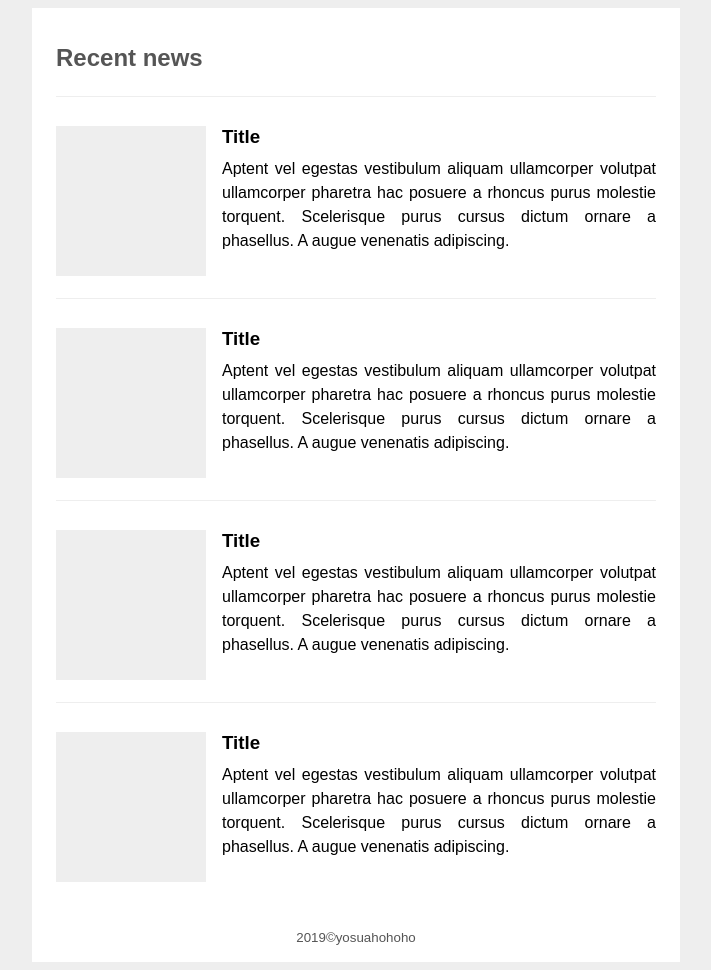
After one commit to urian121/Crear-Sala-de-comentarios-con-PHP-Javascript-Mysql-Facil, a PHP site: page /The-media-object3.html in a window 1280 px wide. The commit adds this page. Shown: the whole page, without its empty margins (284-995 px from the left). Run offline with PHP 8.4, Linux system fonts and the light colour scheme.

Commit message:
trabajando

```diff
--- /dev/null
+++ b/The-media-object3.html
@@ -0,0 +1,147 @@
+<!DOCTYPE html>
+<html lang="en">
+<head>
+  <meta charset="UTF-8">
+  <meta http-equiv="X-UA-Compatible" content="IE=edge">
+  <meta name="viewport" content="width=device-width, initial-scale=1.0">
+  <link href='https://fonts.googleapis.com/css?family=Lato:300' rel='stylesheet' type='text/css'>
+  <title>Document</title>
+  <style>
+body {
+  box-sizing: border-box;
+  font-family: Arial, Helvetica, sans-serif;
+  background-color: #eee;
+}
+/*
+.media-body o p{
+background-color: crimson;
+padding: 20px;
+border-radius: 0px 30px 30 px 30px;
+color: #f9f9f9;
+box-shadow: 0 8px 4px -4px rgb(230 230 230);
+}
+*/
+.container {
+  max-width: 600px;
+  margin: 0 auto;
+  padding: 1em 1.5em;
+  background-color: #fff;
+}
+
+header > h2 {
+  margin-bottom: 1.5rem;
+  color: #555;
+}
+
+.media {
+  margin-top: 0;
+  padding: 1.8em 0;
+  border-top: 1px solid #eee;
+}
+
+.media-image {
+  height: 35vh;
+  background-color: #eee;
+}
+
+.media-body {
+  margin-top: 0;
+}
+
+.media-body h3 {
+  margin-top: 1em;
+  margin-bottom: .5em;
+}
+
+.media-body p {
+  margin-top: 0;
+  font-size: 0.875rem;
+  line-height: 1.5;
+  text-align: justify;
+}
+
+@media (min-width: 480px) {
+  .media-image {
+    float: left;
+    width: 150px;
+    height: 150px;
+    margin-right: 1em;
+  }
+
+  .media-body {
+    overflow: auto;
+  }
+
+  .media-body h3 {
+    margin-top: 0;
+  }
+
+  .media-body p {
+    font-size: 1rem;
+  }
+}
+
+footer {
+  margin-top: 1.5em;
+  text-align: center;
+  color: #555;
+}
+ </style>
+</head>
+<body>
+
+  <div class="container">
+
+    <header>
+      <h2>Recent news</h2>
+    </header>
+
+    <div class="media">
+      <div class="media-image">
+      </div>
+      <div class="media-body">
+        <h3>Title</h3>
+        <p>Aptent vel egestas vestibulum aliquam ullamcorper volutpat
+    ullamcorper pharetra hac posuere a rhoncus purus molestie torquent. Scelerisque
+    purus cursus dictum ornare a phasellus. A augue venenatis adipiscing.</p>
+     </div>
+    </div>
+
+    <div class="media">
+      <div class="media-image"></div>
+      <div class="media-body">
+        <h3>Title</h3>
+        <p>Aptent vel egestas vestibulum aliquam ullamcorper volutpat
+    ullamcorper pharetra hac posuere a rhoncus purus molestie torquent. Scelerisque
+    purus cursus dictum ornare a phasellus. A augue venenatis adipiscing.</p>
+     </div>
+    </div>
+
+    <div class="media">
+      <div class="media-image"></div>
+      <div class="media-body">
+        <h3>Title</h3>
+        <p>Aptent vel egestas vestibulum aliquam ullamcorper volutpat
+    ullamcorper pharetra hac posuere a rhoncus purus molestie torquent. Scelerisque
+    purus cursus dictum ornare a phasellus. A augue venenatis adipiscing.</p>
+     </div>
+    </div>
+
+    <div class="media">
+      <div class="media-image"></div>
+      <div class="media-body">
+        <h3>Title</h3>
+        <p>Aptent vel egestas vestibulum aliquam ullamcorper volutpat
+    ullamcorper pharetra hac posuere a rhoncus purus molestie torquent. Scelerisque
+    purus cursus dictum ornare a phasellus. A augue venenatis adipiscing.</p>
+     </div>
+    </div>
+
+    <footer>
+      <small>2019&copy;yosuahohoho</small>
+    </footer>
+
+  </div>
+
+</body>
+</html>
--- /dev/null
+++ b/hola.php
@@ -0,0 +1 @@
+<h2>hola a todos</h2>
```
Also changed, not shown: SendMsjs.php (added, +21 -0 lines), config.php (added, +8 -0 lines), css/style.css (+11 -5 lines), index.php (+16 -6 lines), js/scriptChat.js (+41 -1 lines), msjs.php (+16 -44 lines).
